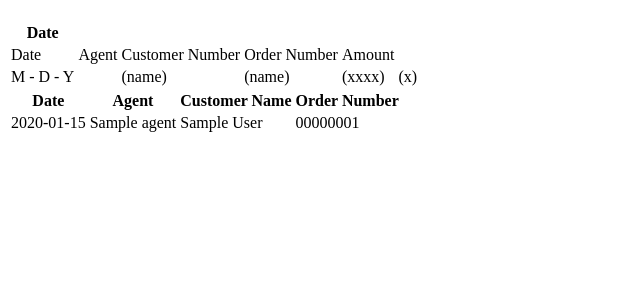
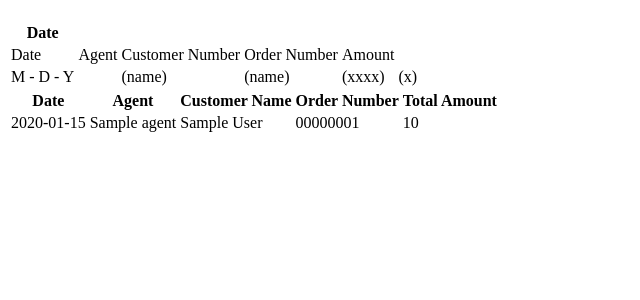
Before and after one commit to giovahkiin/gamma-omi-sigma, a PHP site: page /Agents.php in a window 1280 px wide. Shown: the part 166-466 px from the top of the page, without its empty margins (0-640 px from the left). Run offline with PHP 8.4, Linux system fonts and the light colour scheme; tables that the repository leaves empty hold one stand-in row (values such as "Sample post").

Commit message:
updated again

```diff
--- a/Agents.php
+++ b/Agents.php
@@ -38,7 +38,7 @@
 
 			<?php
 			 	include 'config.php';
-				$sqlresult = $conn->query("SELECT orders.order_date AS 'Date', agent.name AS 'Agent', customer.customer_name AS 'Customer Name', orders.order_no AS 'Order Number' FROM orders, agent, customer WHERE orders.customer_id = customer.customer_id AND customer.agent_id = agent.agent_id;");
+				$sqlresult = $conn->query("SELECT orders.order_date AS 'Date', agent.name AS 'Agent', customer.customer_name AS 'Customer Name', orders.order_no AS 'Order Number', SUM(request.total_amount) AS  'Total Amount' FROM orders, agent, customer, request WHERE orders.customer_id = customer.customer_id AND customer.agent_id = agent.agent_id AND orders.order_no = request.order_no GROUP BY orders.order_no;");
 				// Amount stuff still missing
 	            echo sql_to_html_table($sqlresult, $delim = "\n");
 				$conn->close();
```
Also changed, not shown: sample.sql (+4 -14 lines).
